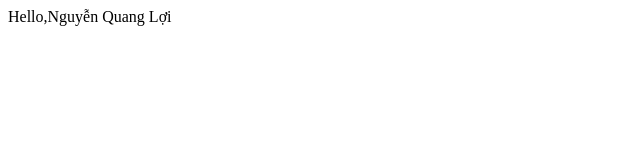
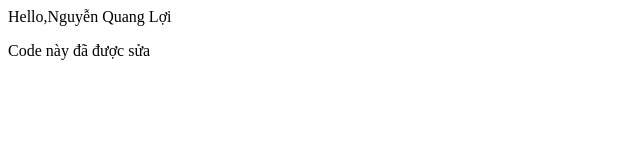
Before and after one commit to Quangloi0727/github-pipeline, a plain HTML site: page index.html in a window 1280 px wide. Shown: the whole page, without its empty margins (0-640 px from the left). Drawn offline with Linux system fonts and the light colour scheme.

Commit message:
edit code done

```diff
--- a/index.html
+++ b/index.html
@@ -1 +1,2 @@
 <p>Hello,Nguyễn Quang Lợi</p>
+<p>Code này đã được sửa</p>
```
